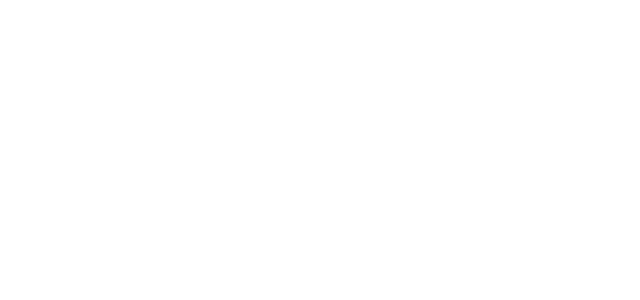
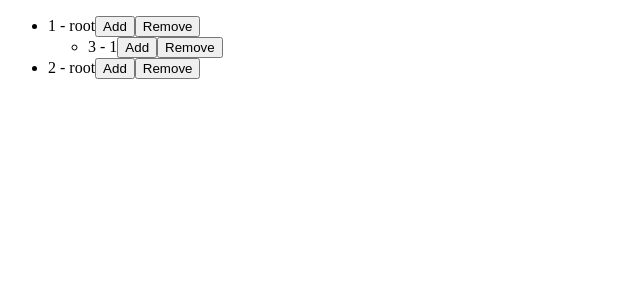
Before and after one commit to harm-meijer/tutorial, a React (Create React App) app: page / in a window 1280 px wide. Shown: the top 300 px of the page, without its empty margins (0-640 px from the left). Built offline with nearby package versions, Linux system fonts and the light colour scheme.

Commit message:
sollution
Co-authored-by: Felipe Lemos <felipe-lemos-ct@users.noreply.github.com>

```diff
--- a/src/App.js
+++ b/src/App.js
@@ -1,8 +1,21 @@
+import { useMemo } from "react";
+import { useSelector } from "react-redux";
 import Item from "./components/Item";
+import { createSelectChildrenByParentId } from "./selectors";
 
 function App() {
-  //@todo: select root items and display tree
-  return <div></div>;
+  const selectRootItems = useMemo(
+    () => createSelectChildrenByParentId("none"),
+    []
+  );
+  const rootItems = useSelector(selectRootItems);
+  return (
+    <ul>
+      {rootItems.map(({ id }) => (
+        <Item key={id} itemId={id} />
+      ))}
+    </ul>
+  );
 }
 
 export default App;
--- a/src/actions.js
+++ b/src/actions.js
@@ -1,6 +1,10 @@
 export const ADD = "ADD";
 export const REMOVE = "REMOVE";
-//@todo: to implement nested items something
-//  to change here
-export const add = () => ({ type: ADD });
-export const remove = () => ({ type: REMOVE });
+export const add = (parentId) => ({
+  type: ADD,
+  payload: { parentId },
+});
+export const remove = (itemId) => ({
+  type: REMOVE,
+  payload: { itemId },
+});
--- a/src/components/Item.js
+++ b/src/components/Item.js
@@ -1,18 +1,37 @@
-import React, { memo } from "react";
+import React, { memo, useMemo } from "react";
 import { useDispatch, useSelector } from "react-redux";
 import { add, remove } from "../actions";
-import { selectItem } from "../selectors";
+import {
+  createSelectChildrenByParentId,
+  createSelectItemById,
+} from "../selectors";
+const Item = memo(function ItemComponent({ itemId }) {
+  const dispatch = useDispatch();
+  const selectItem = useMemo(
+    () => createSelectItemById(itemId),
+    [itemId]
+  );
+  const selectChildren = useMemo(
+    () => createSelectChildrenByParentId(itemId),
+    [itemId]
+  );
 
-const Item = memo(function ItemComponent() {
-  const dispatch = useDispatch();
-  const addClicked = () => dispatch(add());
-  const removeClicked = () => dispatch(remove());
+  const item = useSelector(selectItem);
+  const children = useSelector(selectChildren);
+
+  const addClicked = () => dispatch(add(itemId));
+  const removeClicked = () => dispatch(remove(itemId));
   return (
-    <div>
-      <button onClick={addClicked}>up</button>
-      <button onClick={removeClicked}>down</button>
-      {/* @todo: show child items */}
-    </div>
+    <li>
+      {item.value}
+      <button onClick={addClicked}>Add</button>
+      <button onClick={removeClicked}>Remove</button>
+      <ul>
+        {children.map(({ id }) => (
+          <Item key={id} itemId={id} />
+        ))}
+      </ul>
+    </li>
   );
 });
 export default Item;
--- /dev/null
+++ b/src/reducer.js
@@ -0,0 +1,41 @@
+import { ADD, REMOVE } from "./actions";
+
+const initialState = {
+  items: [
+    { id: 1, value: "1 - root", parent: "none" },
+    { id: 2, value: "2 - root", parent: "none" },
+    { id: 3, value: "3 - 1", parent: 1 },
+  ],
+};
+const createId = (state) =>
+  Math.max(...state.items.map(({ id }) => id)) + 1;
+
+const reducer = (
+  state = initialState,
+  { type, payload }
+) => {
+  if (type === ADD) {
+    const { parentId: parent } = payload;
+    const id = createId(state);
+    return {
+      ...state,
+      items: state.items.concat({
+        id,
+        value: `${id} - ${parent}`,
+        parent,
+      }),
+    };
+  }
+  if (type === REMOVE) {
+    const { itemId } = payload;
+    return {
+      ...state,
+      items: state.items.filter(
+        ({ id, parent }) =>
+          id !== itemId && parent !== itemId
+      ),
+    };
+  }
+  return { ...state };
+};
+export default reducer;
--- a/src/selectors.js
+++ b/src/selectors.js
@@ -1,4 +1,12 @@
-//@tip: this needs to be a selector with a parameter
-export const selectItem = (state) => {
-  //@todo: implement selector
-};
+import { createSelector } from "reselect";
+
+export const selectItems = (state) => state.items;
+export const createSelectItemById = (itemId) =>
+  createSelector([selectItems], (items) =>
+    items.find(({ id }) => id === itemId)
+  );
+export const createSelectChildrenByParentId = (parentId) =>
+  createSelector([selectItems], (items) =>
+    items.filter(({ parent }) => parent === parentId)
+  );
+// itemId => state => item
--- a/src/store.js
+++ b/src/store.js
@@ -1,19 +1,9 @@
 import { createStore } from "redux";
-const initialState = {
-  items: [
-    { id: 1, value: "root one" },
-    { id: 2, value: "root two" },
-    { id: 3, value: "Child of one", parent: 1 },
-  ],
-};
+import reducer from "./reducer";
 
 const store = createStore(
-  (state = initialState, { type }) => {
-    //@todo: implement adding or removing a child to
-    //  tree
-    return { ...state };
-  },
-  initialState,
+  reducer,
+  undefined,
   window.__REDUX_DEVTOOLS_EXTENSION__ &&
     window.__REDUX_DEVTOOLS_EXTENSION__()
 );
```
